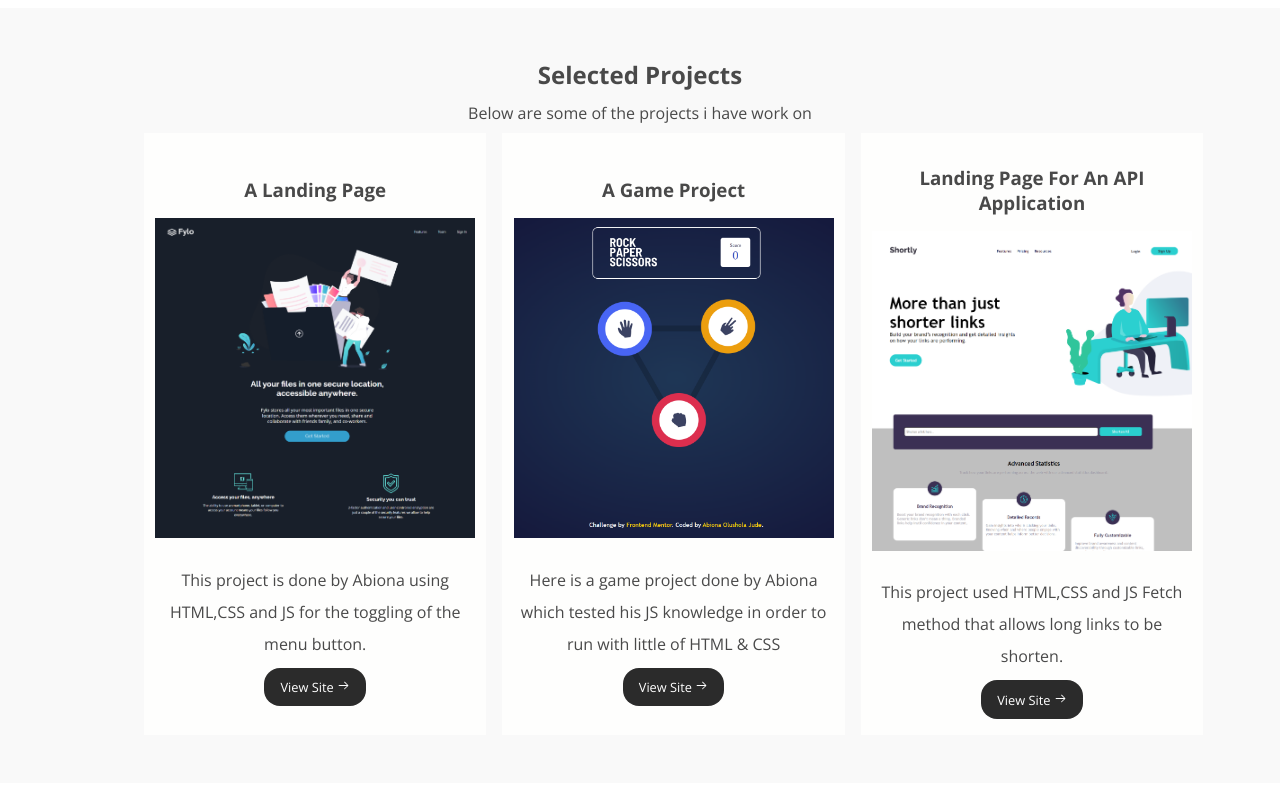
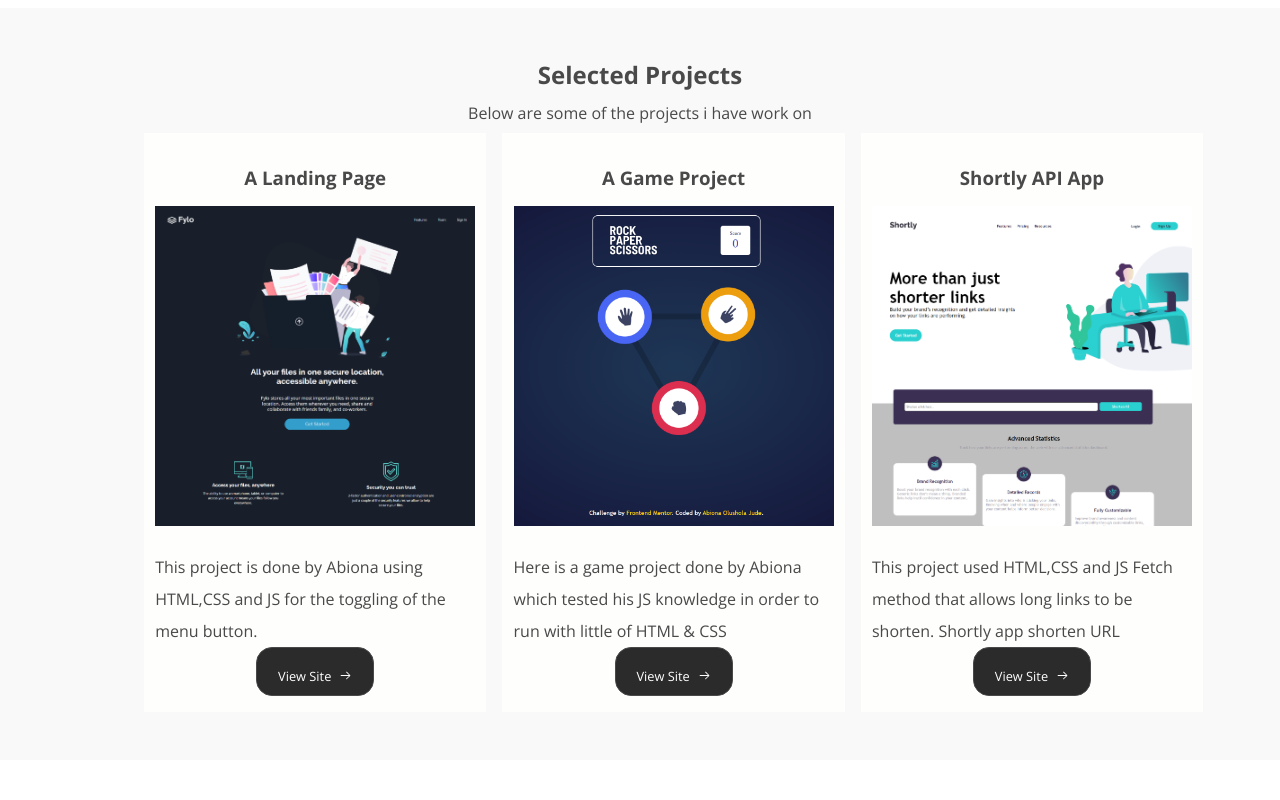
Before and after one commit to Abiona-0lushola-Jude/Abiona-0lushola-Jude.github.io, a plain HTML site: page index.html in a window 1280 px wide. Shown: the part 1820-2620 px from the top of the page. Drawn offline with nearby package versions, Linux system fonts and the light colour scheme.

Commit message:
new development

```diff
--- a/index.html
+++ b/index.html
@@ -28,11 +28,11 @@
     <section id="home">
         <div id="whiteBack"></div>
         <div class="main-img">
-            <img src="src/IMG_20220125_160706_502-removebg-preview.png" alt="Abiona Main Image">
+            <img src="src/IMG_20220125_160706_502-removebg-preview.png"  alt="Abiona Main Image">
         </div>
         <div class="head-text">
             <h1>Welcome, I am Abiona Olushola.</h1>
-            <p>I am a Software Engineer that develops Full Stack Application and design beautiful, responsive website that fits your need</p>
+            <p>I am a Software Engineer that develops Full Stack Application and design beautiful, responsive website that fits your need.</p>
             <p><a href="#about">Discover More </a></p>
         </div>
     </section>
@@ -79,6 +79,7 @@
        <div class="about-text">
         <h2>A little more about Abiona</h2>
         <p>Full Stack Developer</p>
+        <p id="stack"></p>
         <p>Abiona is an enginnering student in Nigeria. He loves to code and has used languages like MathLab, Microsoft Visual Basic to code some projects which made in fell in love with coding and chose to follow his heart.</p>
         <p>I’m a creative developer dedicated to producing engaging web softwares for online platforms. Abiona Jude studied software enginnering at 100devs Agency. Olushola enjoys meeting new people and learning about how he can impact their businness.
             He enjoys traveling to places and also working with team members.</p>
@@ -98,7 +99,7 @@
                      <img src="src/127.0.0.1_5500_index.html (3).png" alt="fylo dark-theme landing page">
                 </div>
                 <p>This project is done by Abiona using HTML,CSS and JS for the toggling of the menu button.</p>
-                <p id="view"><a href="https://fylo-landing-page-darkmode.netlify.app/" target="_blank">View Site  <svg clip-rule="" width="13" heigth="12" fill="white" fill-rule="#ffffff" stroke-linejoin="round" stroke-miterlimit="2" viewBox="0 0 24 24" xmlns="http://www.w3.org/2000/svg"><path d="m14.523 18.787s4.501-4.505 6.255-6.26c.146-.146.219-.338.219-.53s-.073-.383-.219-.53c-1.753-1.754-6.255-6.258-6.255-6.258-.144-.145-.334-.217-.524-.217-.193 0-.385.074-.532.221-.293.292-.295.766-.004 1.056l4.978 4.978h-14.692c-.414 0-.75.336-.75.75s.336.75.75.75h14.692l-4.979 4.979c-.289.289-.286.762.006 1.054.148.148.341.222.533.222.19 0 .378-.072.522-.215z" fill-rule="#ffffff"/></svg></a></p>
+                <div id="view"><p class="view"><a href="https://fylo-landing-page-darkmode.netlify.app/" target="_blank">View Site</a><svg clip-rule="" width="13" heigth="12" fill="white" fill-rule="#ffffff" stroke-linejoin="round" stroke-miterlimit="2" viewBox="0 0 24 24" xmlns="http://www.w3.org/2000/svg"><path d="m14.523 18.787s4.501-4.505 6.255-6.26c.146-.146.219-.338.219-.53s-.073-.383-.219-.53c-1.753-1.754-6.255-6.258-6.255-6.258-.144-.145-.334-.217-.524-.217-.193 0-.385.074-.532.221-.293.292-.295.766-.004 1.056l4.978 4.978h-14.692c-.414 0-.75.336-.75.75s.336.75.75.75h14.692l-4.979 4.979c-.289.289-.286.762.006 1.054.148.148.341.222.533.222.19 0 .378-.072.522-.215z" fill-rule="#ffffff"/></svg></p></div>
             </div>
             <div class="project-card">
                 <h3>A Game Project</h3>
@@ -106,15 +107,15 @@
                     <img src="src/game app.png" alt="rock paper scissors game web image">
                 </div>
                 <p>Here is a game project done by Abiona which tested his JS knowledge in order to run with little of HTML & CSS</p>
-                <p id="view"><a href="https://myrockpaperscissorsapp.netlify.app/" target="_blank">View Site  <svg clip-rule="" width="13" heigth="12" fill="white" fill-rule="#ffffff" stroke-linejoin="round" stroke-miterlimit="2" viewBox="0 0 24 24" xmlns="http://www.w3.org/2000/svg"><path d="m14.523 18.787s4.501-4.505 6.255-6.26c.146-.146.219-.338.219-.53s-.073-.383-.219-.53c-1.753-1.754-6.255-6.258-6.255-6.258-.144-.145-.334-.217-.524-.217-.193 0-.385.074-.532.221-.293.292-.295.766-.004 1.056l4.978 4.978h-14.692c-.414 0-.75.336-.75.75s.336.75.75.75h14.692l-4.979 4.979c-.289.289-.286.762.006 1.054.148.148.341.222.533.222.19 0 .378-.072.522-.215z" fill-rule="#ffffff"/></svg></a></p>
+                <div id="view"><p class="view"><a href="https://myrockpaperscissorsapp.netlify.app/" target="_blank">View Site</a><svg clip-rule="" width="13" heigth="12" fill="white" fill-rule="#ffffff" stroke-linejoin="round" stroke-miterlimit="2" viewBox="0 0 24 24" xmlns="http://www.w3.org/2000/svg"><path d="m14.523 18.787s4.501-4.505 6.255-6.26c.146-.146.219-.338.219-.53s-.073-.383-.219-.53c-1.753-1.754-6.255-6.258-6.255-6.258-.144-.145-.334-.217-.524-.217-.193 0-.385.074-.532.221-.293.292-.295.766-.004 1.056l4.978 4.978h-14.692c-.414 0-.75.336-.75.75s.336.75.75.75h14.692l-4.979 4.979c-.289.289-.286.762.006 1.054.148.148.341.222.533.222.19 0 .378-.072.522-.215z" fill-rule="#ffffff"/></svg></p></div>
             </div>
             <div class="project-card">
-                <h3>Landing Page for an API Application</h3>
+                <h3 class="shortly">Shortly API App</h3>
                 <div class="img">
                     <img src="src/api call.png" alt="api call image" >
-                </div>
-                <p>This project used HTML,CSS and JS Fetch method that allows long links to be shorten. </p>
-                <p id="view"><a href="https://shortlinkapp.netlify.app/" target="_blank">View Site  <svg clip-rule="" width="13" heigth="12" fill="white" fill-rule="#ffffff" stroke-linejoin="round" stroke-miterlimit="2" viewBox="0 0 24 24" xmlns="http://www.w3.org/2000/svg"><path d="m14.523 18.787s4.501-4.505 6.255-6.26c.146-.146.219-.338.219-.53s-.073-.383-.219-.53c-1.753-1.754-6.255-6.258-6.255-6.258-.144-.145-.334-.217-.524-.217-.193 0-.385.074-.532.221-.293.292-.295.766-.004 1.056l4.978 4.978h-14.692c-.414 0-.75.336-.75.75s.336.75.75.75h14.692l-4.979 4.979c-.289.289-.286.762.006 1.054.148.148.341.222.533.222.19 0 .378-.072.522-.215z" fill-rule="#ffffff"/></svg></a></p>
+                </div class="card-content">
+                <p>This project used HTML,CSS and JS Fetch method that allows long links to be shorten. Shortly app shorten URL </p>
+                <div id="view"><p class="view"><a href="https://shortlinkapp.netlify.app/" target="_blank">View Site</a> <svg clip-rule="" width="13" heigth="12" fill="white" fill-rule="#ffffff" stroke-linejoin="round" stroke-miterlimit="2" viewBox="0 0 24 24" xmlns="http://www.w3.org/2000/svg"><path d="m14.523 18.787s4.501-4.505 6.255-6.26c.146-.146.219-.338.219-.53s-.073-.383-.219-.53c-1.753-1.754-6.255-6.258-6.255-6.258-.144-.145-.334-.217-.524-.217-.193 0-.385.074-.532.221-.293.292-.295.766-.004 1.056l4.978 4.978h-14.692c-.414 0-.75.336-.75.75s.336.75.75.75h14.692l-4.979 4.979c-.289.289-.286.762.006 1.054.148.148.341.222.533.222.19 0 .378-.072.522-.215z" fill-rule="#ffffff"/></svg></p></div>
             </div>
         </div>
     </section>
--- a/src/style.css
+++ b/src/style.css
@@ -55,6 +55,7 @@ header{
     width: 100%;
     height: 100%;
     filter: saturate(190%);
+    filter: drop-shadow(2px 4px 8px #575757);
 }
 #whiteBack{
     position: absolute;
@@ -167,33 +168,49 @@ header{
     /* border: 1px solid; */
     display: flex;
     flex-direction: column;
-    justify-content: center;
+    /* justify-content: center; */
     align-items: center;
     background-color: #FEFEFD;
 }
-
+#stack{
+    font-weight: 900;
+    line-height: 1.6rem;
+}
 .project-card h3{
     margin-block: 1rem;
     text-align: center;
     text-transform: capitalize;
 }
 .project-card p{
-    text-align: center;
+    /* text-align: center; */
     line-height: 2rem;
 }
+.card-content{
+    display: flex;
+}
+.shortly{
+    margin: 0;
+}
 #view{
+    width: 100%;
+    border: 1px solid;
     width: max-content;
     display: flex;
     align-items: center;
-    justify-content: flex-end;
-    padding: 0.2rem 1rem;
+    justify-content: end;
     background-color: #2B2B2B;
     border-radius: 1rem;
+}
+.view{
+    width: max-content;
+    background-color: #2B2B2B;
     font-size: 0.8rem;
     margin-top: 0.5rem;
-    float: right;
-    position: relative;
-    right: 0;
+    padding: 0.2rem 1.3rem;
+    border-radius: 1rem;
+    display: flex;
+    align-items: center;
+    gap: 0.5rem;
 }
 #view a{
     color: white;
```
